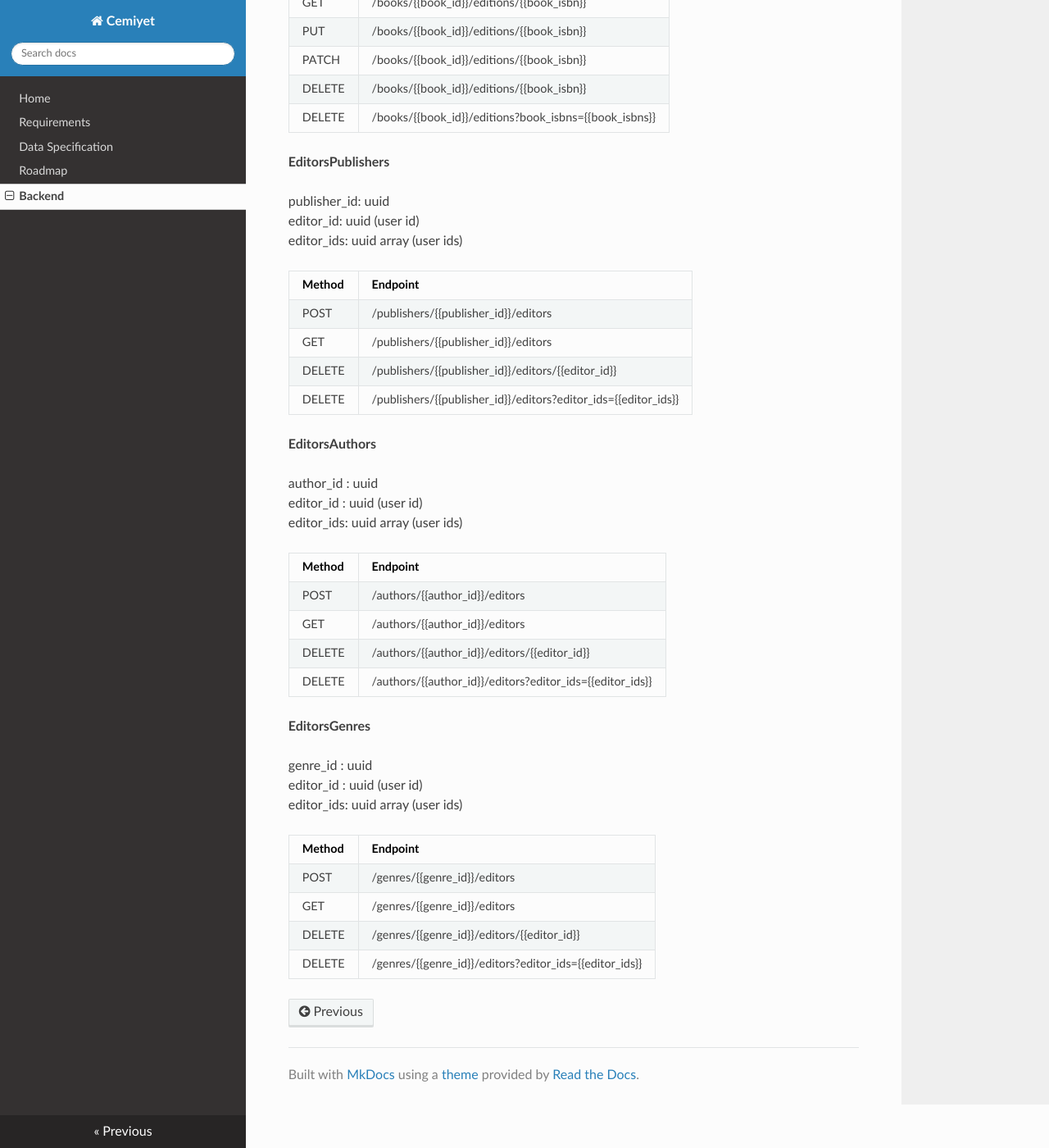
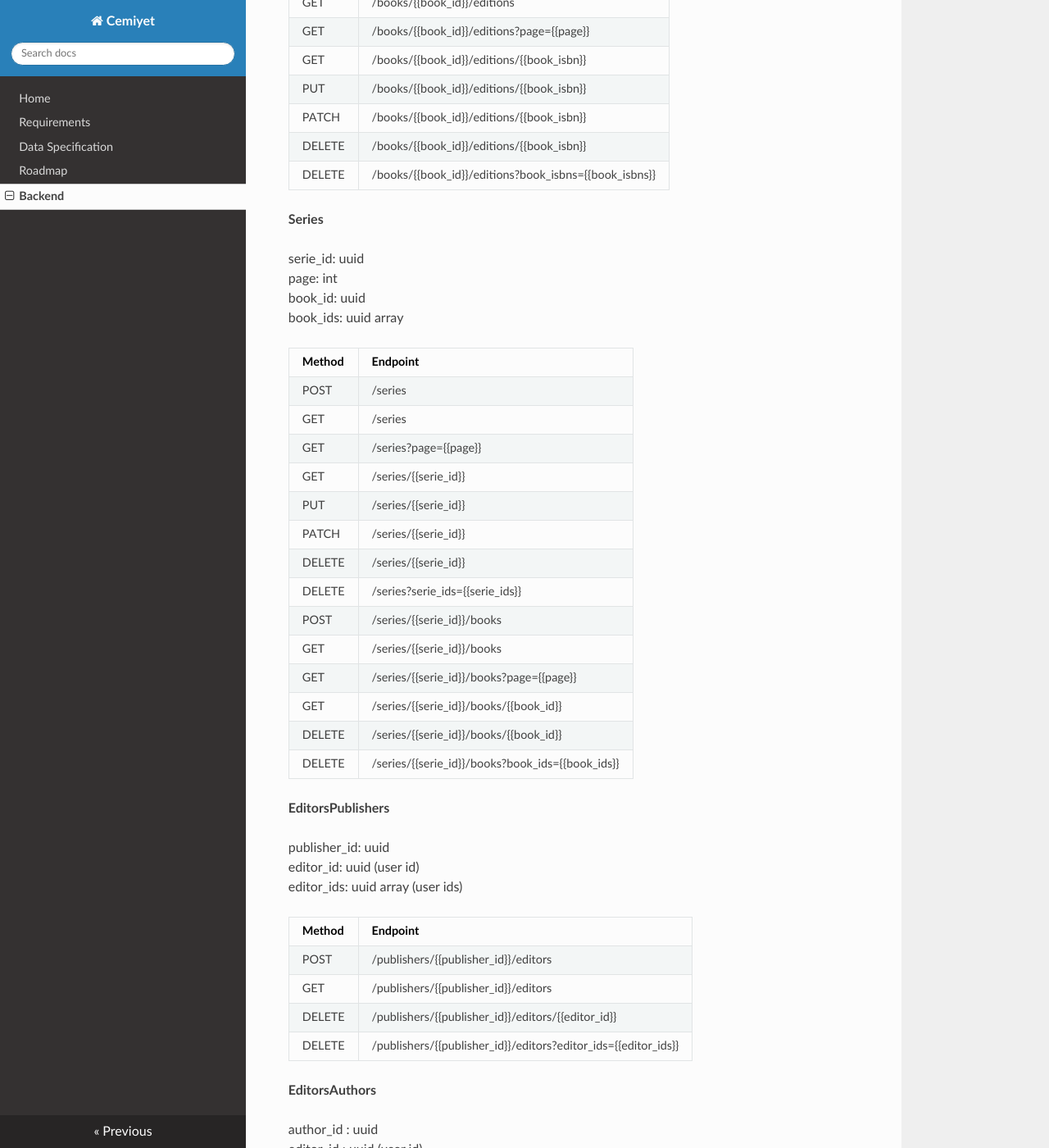
Before and after one commit to cemiyet/docs, an MkDocs documentation site: the page built from docs/back-end.md, in a window 1280 px wide and 1400 px high, scrolled down 5833 px. Shown: the whole window at 82% size. Built offline with MkDocs 1.6.1, drawn with Linux system fonts in a browser that asks for light colours; nearby versions of some CDN libraries; some of the changed text lies outside the part shown.

Commit message:
added series endpoints. #8

```diff
--- a/docs/back-end.md
+++ b/docs/back-end.md
@@ -171,6 +171,8 @@ author_ids: uuid array
 | DELETE | /authors?author_ids={{author_ids}} |
 | GET | /authors/{{author_id}}/books |
 | GET | /authors/{{author_id}}/books?page={{page}} |
+| GET | /authors/{{author_id}}/series |
+| GET | /authors/{{author_id}}/series?page={{page}} |
 
 **Publishers**
 
@@ -218,6 +220,30 @@ book_isbns: char(13) array
 | DELETE | /books/{{book_id}}/editions/{{book_isbn}} |
 | DELETE | /books/{{book_id}}/editions?book_isbns={{book_isbns}} |
 
+**Series**
+
+serie_id: uuid
+page: int
+book_id: uuid
+book_ids: uuid array
+
+| Method | Endpoint |
+|--|--|
+| POST | /series |
+| GET | /series |
+| GET | /series?page={{page}} |
+| GET | /series/{{serie_id}} |
+| PUT | /series/{{serie_id}} |
+| PATCH | /series/{{serie_id}} |
+| DELETE | /series/{{serie_id}} |
+| DELETE | /series?serie_ids={{serie_ids}} |
+| POST | /series/{{serie_id}}/books |
+| GET | /series/{{serie_id}}/books |
+| GET | /series/{{serie_id}}/books?page={{page}} |
+| GET | /series/{{serie_id}}/books/{{book_id}} |
+| DELETE | /series/{{serie_id}}/books/{{book_id}} |
+| DELETE | /series/{{serie_id}}/books?book_ids={{book_ids}} |
+
 **EditorsPublishers**
 
 publisher_id: uuid
```
